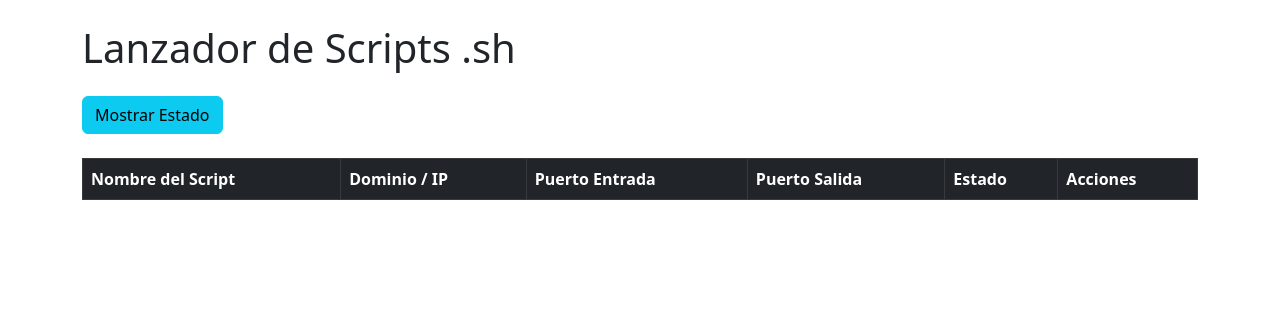
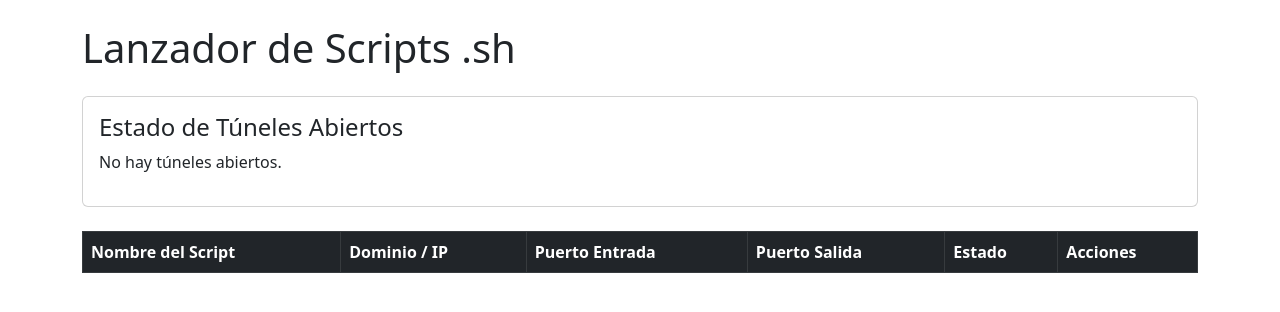
Before and after one commit to MarcosLopezRodriguez/EjecutorSSH, a Flask app: page / in a window 1280 px wide. Shown: the top 312 px of the page. Run offline with Flask 3, Linux system fonts and the light colour scheme; lists and menus that the app fills with data are empty.

Commit message:
Elimina el botón de estado

```diff
--- a/templates/index.html
+++ b/templates/index.html
@@ -21,14 +21,8 @@
       {% endif %}
     {% endwith %}
 
-    <!-- Apartado Status desplegable -->
-    <div class="mb-3">
-        <button class="btn btn-info" type="button" data-bs-toggle="collapse" data-bs-target="#statusPanel" aria-expanded="false" aria-controls="statusPanel">
-            Mostrar Estado
-        </button>
-    </div>
-
-    <div class="collapse" id="statusPanel">
+    <!-- Apartado Status -->
+    <div id="statusPanel">
         <div class="card card-body">
             <h4>Estado de Túneles Abiertos</h4>
             {% if processes %}
```
